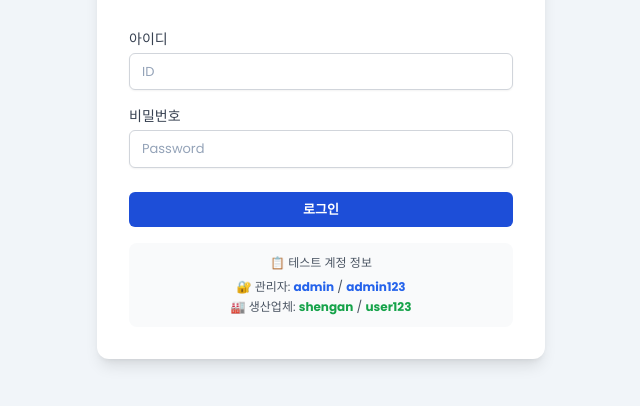
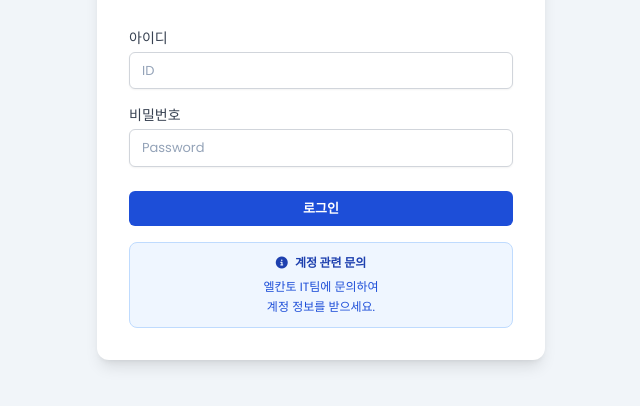
Before and after one commit to hyeonguk04-cmd/elcanto-scm, a website with bundled scripts: page public/index.html in a window 1280 px wide. Shown: the part 288-694 px from the top of the page, without its empty margins (319-959 px from the left). Built offline with nearby package versions, Linux system fonts and the light colour scheme; no server answers.

Commit message:
fix: Remove test account credentials from login screen
- Replace test account information with IT department contact message
- Change styling from gray to blue theme for better visibility
- Improve security by not exposing default credentials
- Guide users to contact IT team for account access

Security improvement for production deployment.

```diff
--- a/public/index.html
+++ b/public/index.html
@@ -58,11 +58,14 @@
                     로그인
                 </button>
             </form>
-            <div class="mt-4 p-3 bg-gray-50 rounded-lg">
-                <p class="text-xs text-gray-600 text-center mb-2">📋 테스트 계정 정보</p>
-                <div class="space-y-1 text-xs text-gray-600">
-                    <div class="text-center">🔐 관리자: <span class="font-bold text-blue-600">admin</span> / <span class="font-bold text-blue-600">admin123</span></div>
-                    <div class="text-center">🏭 생산업체: <span class="font-bold text-green-600">shengan</span> / <span class="font-bold text-green-600">user123</span></div>
+            <div class="mt-4 p-3 bg-blue-50 border border-blue-200 rounded-lg">
+                <p class="text-xs text-blue-800 text-center mb-2">
+                    <i class="fas fa-info-circle mr-1"></i>
+                    <span class="font-semibold">계정 관련 문의</span>
+                </p>
+                <div class="text-xs text-blue-700 text-center space-y-1">
+                    <p>엘칸토 IT팀에 문의하여</p>
+                    <p>계정 정보를 받으세요.</p>
                 </div>
             </div>
         </div>
```
